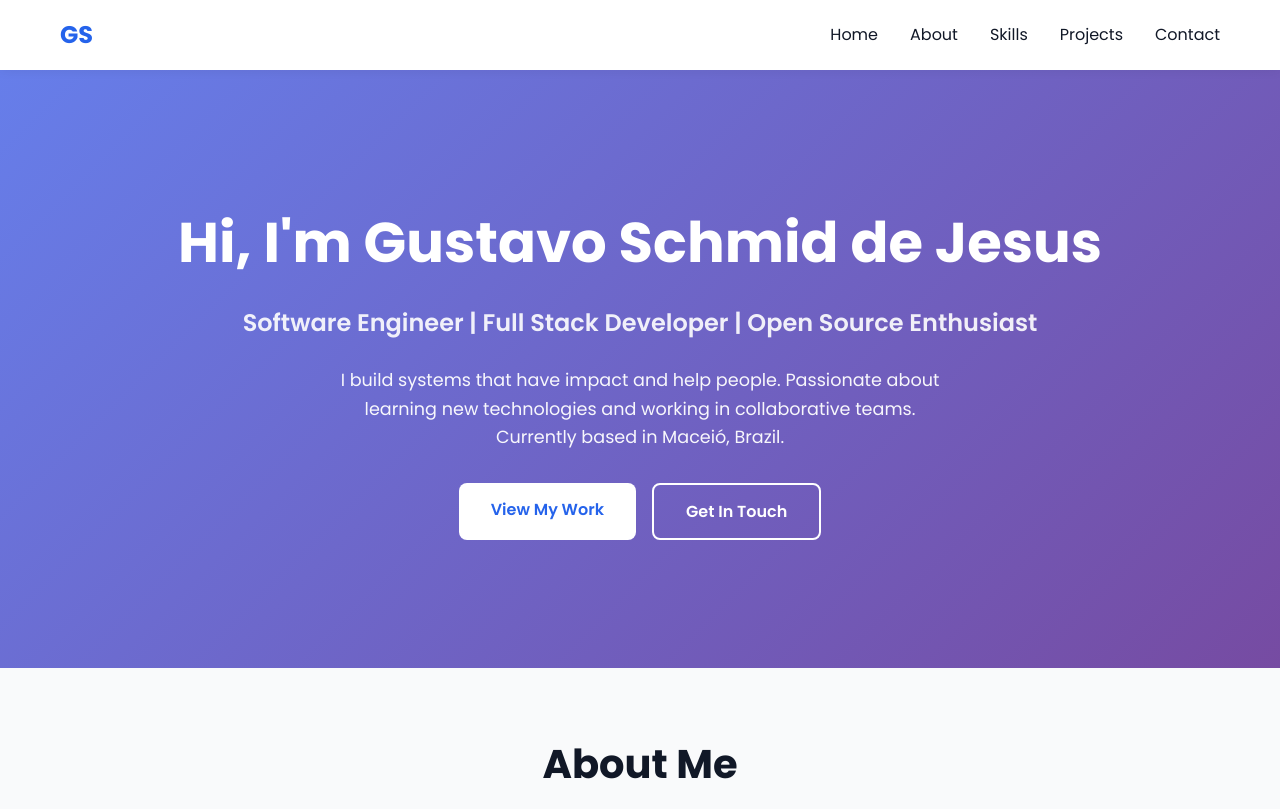
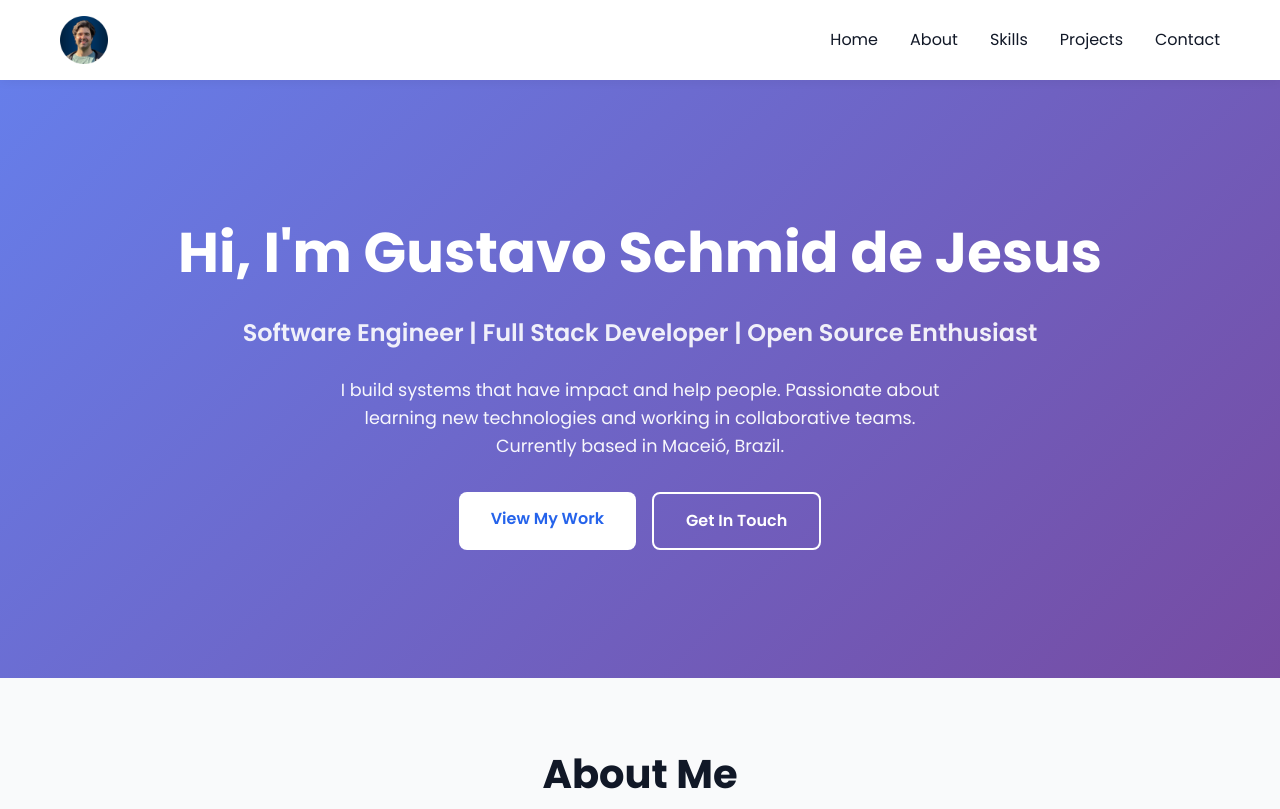
Before and after one commit to gutors/gutors.github.io, a plain HTML site: page index.html in a window 1280 px wide. Shown: the top 809 px of the page. Drawn offline with Linux system fonts and the light colour scheme.

Commit message:
Add my image as logo

```diff
--- a/index.html
+++ b/index.html
@@ -14,7 +14,9 @@
     <!-- Navigation -->
     <nav class="navbar">
         <div class="container">
-            <div class="logo">GS</div>
+            <div class="logo">
+                <img src="logo.png" alt="Gustavo Schmid de Jesus" class="logo-img">
+            </div>
             <ul class="nav-links">
                 <li><a href="#home">Home</a></li>
                 <li><a href="#about">About</a></li>
--- a/styles.css
+++ b/styles.css
@@ -51,11 +51,17 @@ body {
 }
 
 .logo {
-    font-size: 1.5rem;
-    font-weight: 700;
-    color: var(--primary-color);
+    display: flex;
+    align-items: center;
     order: -1;
     flex-shrink: 0;
+}
+.logo-img {
+    width: 48px;
+    height: 48px;
+    border-radius: 8px;
+    object-fit: cover;
+    display: block;
 }
 
 .nav-links {
@@ -470,4 +476,8 @@ body {
     .skills-grid {
         grid-template-columns: repeat(2, 1fr);
     }
+    .logo-img {
+        width: 40px;
+        height: 40px;
+    }
 }
```
Also changed, not shown: logo.png (added).
